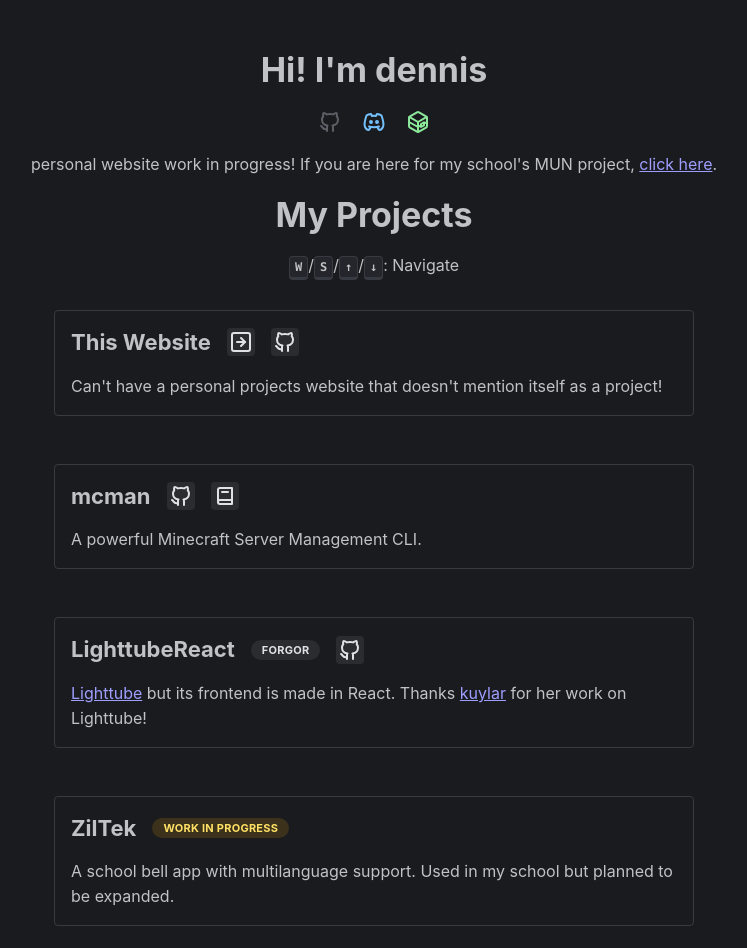
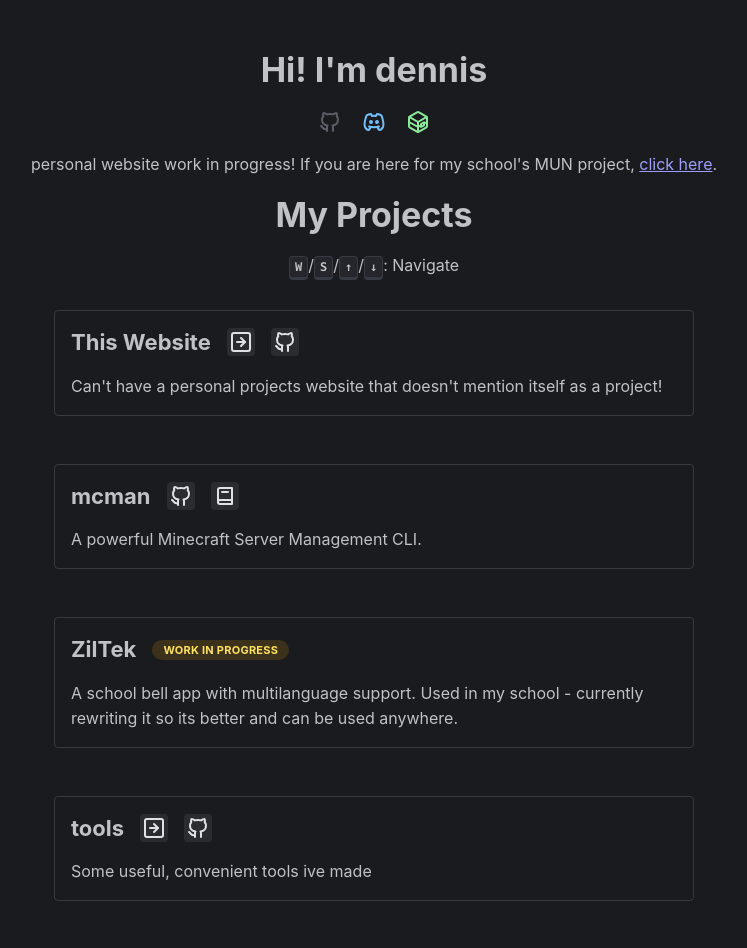
Before and after one commit to TheAlan404/TheAlan404.github.io, a React (Create React App) app: page / in a window 1280 px wide. Shown: the top 948 px of the page, without its empty margins (266-1013 px from the left). Built offline with nearby package versions, Linux system fonts and the light colour scheme.

Commit message:
Update App.jsx

```diff
--- a/src/App.jsx
+++ b/src/App.jsx
@@ -32,6 +32,24 @@ const Projects = [
         languages: ["Rust"],
     },
     {
+        name: "ZilTek",
+        status: "wip",
+        desc: <Text>
+            A school bell app with multilanguage support. Used in my school - currently rewriting it so its better and can be used anywhere.
+        </Text>,
+        languages: ["React"],
+    },
+    {
+        name: "tools",
+        status: "done",
+        desc: <Text>
+            Some useful, convenient tools ive made
+        </Text>,
+        website: "https://thealan404.github.io/tools/",
+        repo: "TheAlan404/tools",
+        languages: ["React"],
+    },
+    {
         name: "LighttubeReact",
         status: "forgor",
         desc: <Text>
@@ -40,14 +58,6 @@ const Projects = [
         </Text>,
         repo: "TheAlan404/lighttube-react",
         color: "gray",
-        languages: ["React"],
-    },
-    {
-        name: "ZilTek",
-        status: "wip",
-        desc: <Text>
-            A school bell app with multilanguage support. Used in my school but planned to be expanded.
-        </Text>,
         languages: ["React"],
     },
     {
@@ -297,19 +307,24 @@ const App = () => {
                         link: "https://github.com/TheAlan404",
                         ico: <IconBrandGithub />,
                         color: "dark",
+                        label: "GitHub Profile",
                     },
                     {
                         link: "https://discord.com/users/258638629839175681",
                         ico: <IconBrandDiscord />,
+                        label: "Discord Profile",
                     },
                     {
                         link: "https://namemc.com/profile/Alan404",
                         color: "green",
                         ico: <IconBrandMinecraft />,
+                        label: "NameMC",
                     },
-                ].map((l, i) => (<ActionIcon component="a" variant="subtle" href={l.link} color={l.color}>
-                    {l.ico}
-                </ActionIcon>))}
+                ].map((l, i) => (<Tooltip label={l.label}>
+                    <ActionIcon component="a" variant="subtle" href={l.link} color={l.color}>
+                        {l.ico}
+                    </ActionIcon>
+                </Tooltip>))}
             </Group>
 
             <Text>
```
